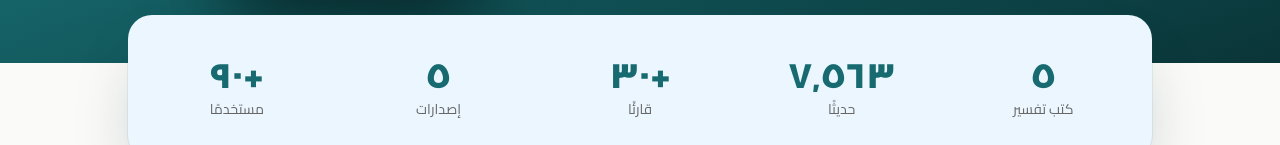
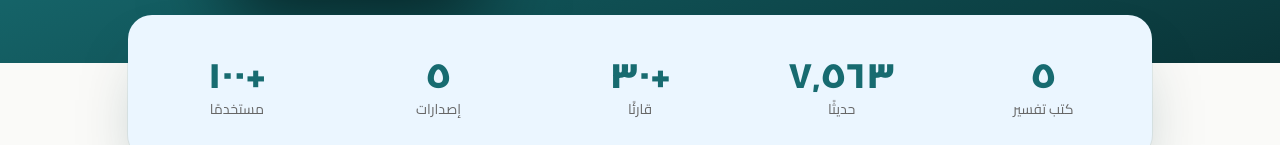
Before and after one commit to AdnanNasr/zad-landingPage, a React (Create React App) app: page / in a window 1280 px wide. Shown: the part 773-918 px from the top of the page. Built offline with nearby package versions, Linux system fonts and the light colour scheme.

Commit message:
update users number

```diff
--- a/src/locales/translations.js
+++ b/src/locales/translations.js
@@ -1,35 +1,383 @@
 const ar = {
-  common: { appName: "زاد المسلم", download: "تحميل التطبيق", googlePlay: "حمّل من Google Play", menu: "القائمة", lightMode: "الوضع الفاتح", darkMode: "الوضع الداكن", enableLight: "تفعيل الوضع الفاتح", enableDark: "تفعيل الوضع الداكن", switchLanguage:"Switch to English", languageLabel:"English", languageShort:"EN" },
-  nav: { features: "المزايا", screenshots: "صور التطبيق", why: "لماذا زاد المسلم", privacy: "الخصوصية", github: "المساهمة", faq: "الأسئلة الشائعة" },
-  hero: { titleBefore: "كل ما يحتاجه", titleAccent: "المسلم", titleAfter: "في مكان واحد", description: "زاد المسلم يجمع بين القرآن الكريم، مواقيت الصلاة، الأذكار، السنة النبوية، واتجاه القبلة في تجربة واحدة صُممت لترافقك في كل لحظة من يومك", cta: "حمّل التطبيق الآن مجانًا", availability: "متاح لأجهزة Android وقريبًا على iOS", nextPrayer: "الصلاة القادمة", prayer: "العصر · 04:41", activeReciter: "قارئ نشط الآن", reciter: "مشاري العفاسي", imageAlt: "تطبيق زاد المسلم" },
-  stats: [{number:"5",label:"كتب تفسير"},{number:"7,563",label:"حديثًا"},{number:"+30",label:"قارئًا"},{number:"5",label:"إصدارات"},{number:"+90",label:"مستخدمًا"}],
-  intro: { label:"عن التطبيق", before:"زاد المسلم يجمع بين", highlight:"القرآن الكريم، مواقيت الصلاة، الأذكار، السنة النبوية، واتجاه القبلة", after:"في تجربة واحدة صُممت لترافقك في كل لحظة من يومك. استمع إلى أكثر من", readers:"30 قارئًا", offlineBefore:"، وحمّل السور أو المصحف كاملًا للاستماع", offline:"دون إنترنت", rest:"، وتابع قراءتك من حيث توقفت بلمسة واحدة. احصل على مواقيت صلاة دقيقة مع تنبيهات الأذان والعد التنازلي للصلاة القادمة، واستفد من الأذكار اليومية وحصن المسلم، وتصفح الأحاديث النبوية بسهولة، مع بوصلة دقيقة لتحديد اتجاه القبلة، والتاريخين الهجري والميلادي، وتشغيل التلاوات في الخلفية مع التحكم بها مباشرة من الإشعارات وشاشة القفل." },
-  features: { label:"المزايا", title:"كل ما تحتاجه في مكان واحد", items:[{title:"القرآن الكريم",desc:"قراءة المصحف، متابعة موضع القراءة تلقائيًا، والاستماع لأكثر من 30 قارئًا."},{title:"التفاسير",desc:"الوصول إلى خمسة كتب تفسير متاحة داخل التطبيق."},{title:"مواقيت الصلاة",desc:"مواقيت دقيقة، تنبيهات الأذان، وعد تنازلي للصلاة القادمة."},{title:"الأحاديث النبوية",desc:"تصفح 7,563 حديثًا بطريقة منظمة وسهلة."},{title:"الأذكار وحصن المسلم",desc:"أذكار يومية ومحتوى مناسب لمختلف أوقات اليوم."},{title:"اتجاه القبلة",desc:"بوصلة لتحديد اتجاه القبلة اعتمادًا على موقعك."},{title:"التلاوات الصوتية",desc:"تشغيل في الخلفية والتحكم مباشرة من الإشعارات وشاشة القفل."},{title:"العمل دون إنترنت",desc:"معظم أجزاء التطبيق متاحة دون إنترنت بعد تنزيل المحتوى."}] },
-  screenshots: { label:"لمحة من الداخل",title:"شكل التطبيق",items:["الصفحة الرئيسية","مواقيت الصلاة","القرآن الكريم","الأحاديث","القرآن المرتل والصوتيات","اتجاه القبلة","الإعدادات"] },
-  why: { label:"لماذا زاد المسلم؟",title:"مبني على الثقة والبساطة",items:[{title:"مجاني بالكامل",desc:"بدون أي رسوم أو اشتراكات."},{title:"بدون إعلانات",desc:"تجربة نظيفة من أول لحظة."},{title:"خصوصيتك محفوظة",desc:"لا نجمع أي بيانات عن المستخدمين."},{title:"يعمل دون إنترنت",desc:"معظم الأقسام متاحة بدون اتصال."},{title:"مفتوح المصدر",desc:"الكود متاح للجميع على GitHub."}] },
-  mission: { label:"رسالتنا", text:"زاد المسلم لم يُصمم كمشروع تجاري، بل كخطوة بسيطة لخدمة المسلمين في يومهم. لا إعلانات، لا مقابل مادي، فقط تطبيق يسعى لأن يكون رفيقًا صادقًا في رحلتك اليومية مع القرآن والصلاة والذكر." },
-  privacy: { label:"الخصوصية والأذونات",title:"نحن نحترم خصوصيتك",items:["لا يجمع التطبيق أي بيانات عن المستخدمين.","إذن الموقع يُستخدم فقط لحساب مواقيت الصلاة وتحديد اتجاه القبلة.","الإنترنت مطلوب مرة واحدة لجلب مدينتك، وبعدها تعمل المواقيت محليًا.","الإنترنت مطلوب أيضًا عند تنزيل التفاسير أو تحميل التلاوات للاستماع دون اتصال.","معظم أقسام التطبيق تعمل بالكامل دون إنترنت."] },
-  github: { label:"مفتوح المصدر",title:"شارك في تطوير زاد المسلم",cardTitle:"مشروع مفتوح المصدر بالكامل",description:"يمكنك الاطلاع على الكود، اقتراح تحسينات، أو المساهمة مباشرة في تطوير التطبيق عبر GitHub.",cta:"زيارة المستودع" },
-  faq: { label:"الأسئلة الشائعة",title:"لديك سؤال؟",items:[{q:"هل التطبيق مجاني؟",a:"نعم، التطبيق مجاني بالكامل."},{q:"هل يحتوي على إعلانات؟",a:"لا، التطبيق خالٍ تمامًا من الإعلانات."},{q:"هل يعمل دون إنترنت؟",a:"يعمل جزء كبير من التطبيق دون إنترنت، بينما تتطلب بعض العمليات مثل تنزيل التفاسير والتلاوات اتصالًا بالإنترنت."},{q:"لماذا يحتاج التطبيق إلى تحديد الموقع؟",a:"لاستخدامه في حساب مواقيت الصلاة وتحديد اتجاه القبلة فقط."},{q:"هل يجمع بيانات المستخدمين؟",a:"لا، التطبيق لا يجمع أي بيانات عن المستخدمين."},{q:"هل التطبيق متوفر على iPhone؟",a:"غير متوفر حاليًا، ومن المخطط طرح نسخة على App Store مستقبلًا."},{q:"كيف يمكنني الإبلاغ عن مشكلة؟",a:"عبر مراسلة المطور من صفحة التطبيق في المتجر، أو إنشاء Issue في مستودع GitHub."}] },
-  download: { label:"ابدأ الآن",title:"زادك اليومي على بُعد تحميل واحد",description:"انضم إلى مستخدمي زاد المسلم، وابدأ رحلتك مع القرآن والذكر والصلاة اليوم.",qrAlt:"امسح لتحميل زاد المسلم",qrCaption:"امسح للتحميل المباشر" },
-  footer: { description:"تطبيق يجمع بين القرآن الكريم والأذكار ومواقيت الصلاة واتجاه القبلة في مكان واحد، مع احترام كامل لخصوصيتك.",soon:"قريبًا",links:"روابط",privacy:"سياسة الخصوصية",terms:"شروط الاستخدام",contact:"تواصل",copyright:"© 2026 زاد المسلم. جميع الحقوق محفوظة." }
+  common: {
+    appName: "زاد المسلم",
+    download: "تحميل التطبيق",
+    googlePlay: "حمّل من Google Play",
+    menu: "القائمة",
+    lightMode: "الوضع الفاتح",
+    darkMode: "الوضع الداكن",
+    enableLight: "تفعيل الوضع الفاتح",
+    enableDark: "تفعيل الوضع الداكن",
+    switchLanguage: "Switch to English",
+    languageLabel: "English",
+    languageShort: "EN",
+  },
+  nav: {
+    features: "المزايا",
+    screenshots: "صور التطبيق",
+    why: "لماذا زاد المسلم",
+    privacy: "الخصوصية",
+    github: "المساهمة",
+    faq: "الأسئلة الشائعة",
+  },
+  hero: {
+    titleBefore: "كل ما يحتاجه",
+    titleAccent: "المسلم",
+    titleAfter: "في مكان واحد",
+    description:
+      "زاد المسلم يجمع بين القرآن الكريم، مواقيت الصلاة، الأذكار، السنة النبوية، واتجاه القبلة في تجربة واحدة صُممت لترافقك في كل لحظة من يومك",
+    cta: "حمّل التطبيق الآن مجانًا",
+    availability: "متاح لأجهزة Android وقريبًا على iOS",
+    nextPrayer: "الصلاة القادمة",
+    prayer: "العصر · 04:41",
+    activeReciter: "قارئ نشط الآن",
+    reciter: "مشاري العفاسي",
+    imageAlt: "تطبيق زاد المسلم",
+  },
+  stats: [
+    { number: "5", label: "كتب تفسير" },
+    { number: "7,563", label: "حديثًا" },
+    { number: "+30", label: "قارئًا" },
+    { number: "5", label: "إصدارات" },
+    { number: "+100", label: "مستخدمًا" },
+  ],
+  intro: {
+    label: "عن التطبيق",
+    before: "زاد المسلم يجمع بين",
+    highlight:
+      "القرآن الكريم، مواقيت الصلاة، الأذكار، السنة النبوية، واتجاه القبلة",
+    after: "في تجربة واحدة صُممت لترافقك في كل لحظة من يومك. استمع إلى أكثر من",
+    readers: "30 قارئًا",
+    offlineBefore: "، وحمّل السور أو المصحف كاملًا للاستماع",
+    offline: "دون إنترنت",
+    rest: "، وتابع قراءتك من حيث توقفت بلمسة واحدة. احصل على مواقيت صلاة دقيقة مع تنبيهات الأذان والعد التنازلي للصلاة القادمة، واستفد من الأذكار اليومية وحصن المسلم، وتصفح الأحاديث النبوية بسهولة، مع بوصلة دقيقة لتحديد اتجاه القبلة، والتاريخين الهجري والميلادي، وتشغيل التلاوات في الخلفية مع التحكم بها مباشرة من الإشعارات وشاشة القفل.",
+  },
+  features: {
+    label: "المزايا",
+    title: "كل ما تحتاجه في مكان واحد",
+    items: [
+      {
+        title: "القرآن الكريم",
+        desc: "قراءة المصحف، متابعة موضع القراءة تلقائيًا، والاستماع لأكثر من 30 قارئًا.",
+      },
+      {
+        title: "التفاسير",
+        desc: "الوصول إلى خمسة كتب تفسير متاحة داخل التطبيق.",
+      },
+      {
+        title: "مواقيت الصلاة",
+        desc: "مواقيت دقيقة، تنبيهات الأذان، وعد تنازلي للصلاة القادمة.",
+      },
+      {
+        title: "الأحاديث النبوية",
+        desc: "تصفح 7,563 حديثًا بطريقة منظمة وسهلة.",
+      },
+      {
+        title: "الأذكار وحصن المسلم",
+        desc: "أذكار يومية ومحتوى مناسب لمختلف أوقات اليوم.",
+      },
+      {
+        title: "اتجاه القبلة",
+        desc: "بوصلة لتحديد اتجاه القبلة اعتمادًا على موقعك.",
+      },
+      {
+        title: "التلاوات الصوتية",
+        desc: "تشغيل في الخلفية والتحكم مباشرة من الإشعارات وشاشة القفل.",
+      },
+      {
+        title: "العمل دون إنترنت",
+        desc: "معظم أجزاء التطبيق متاحة دون إنترنت بعد تنزيل المحتوى.",
+      },
+    ],
+  },
+  screenshots: {
+    label: "لمحة من الداخل",
+    title: "شكل التطبيق",
+    items: [
+      "الصفحة الرئيسية",
+      "مواقيت الصلاة",
+      "القرآن الكريم",
+      "الأحاديث",
+      "القرآن المرتل والصوتيات",
+      "اتجاه القبلة",
+      "الإعدادات",
+    ],
+  },
+  why: {
+    label: "لماذا زاد المسلم؟",
+    title: "مبني على الثقة والبساطة",
+    items: [
+      { title: "مجاني بالكامل", desc: "بدون أي رسوم أو اشتراكات." },
+      { title: "بدون إعلانات", desc: "تجربة نظيفة من أول لحظة." },
+      { title: "خصوصيتك محفوظة", desc: "لا نجمع أي بيانات عن المستخدمين." },
+      { title: "يعمل دون إنترنت", desc: "معظم الأقسام متاحة بدون اتصال." },
+      { title: "مفتوح المصدر", desc: "الكود متاح للجميع على GitHub." },
+    ],
+  },
+  mission: {
+    label: "رسالتنا",
+    text: "زاد المسلم لم يُصمم كمشروع تجاري، بل كخطوة بسيطة لخدمة المسلمين في يومهم. لا إعلانات، لا مقابل مادي، فقط تطبيق يسعى لأن يكون رفيقًا صادقًا في رحلتك اليومية مع القرآن والصلاة والذكر.",
+  },
+  privacy: {
+    label: "الخصوصية والأذونات",
+    title: "نحن نحترم خصوصيتك",
+    items: [
+      "لا يجمع التطبيق أي بيانات عن المستخدمين.",
+      "إذن الموقع يُستخدم فقط لحساب مواقيت الصلاة وتحديد اتجاه القبلة.",
+      "الإنترنت مطلوب مرة واحدة لجلب مدينتك، وبعدها تعمل المواقيت محليًا.",
+      "الإنترنت مطلوب أيضًا عند تنزيل التفاسير أو تحميل التلاوات للاستماع دون اتصال.",
+      "معظم أقسام التطبيق تعمل بالكامل دون إنترنت.",
+    ],
+  },
+  github: {
+    label: "مفتوح المصدر",
+    title: "شارك في تطوير زاد المسلم",
+    cardTitle: "مشروع مفتوح المصدر بالكامل",
+    description:
+      "يمكنك الاطلاع على الكود، اقتراح تحسينات، أو المساهمة مباشرة في تطوير التطبيق عبر GitHub.",
+    cta: "زيارة المستودع",
+  },
+  faq: {
+    label: "الأسئلة الشائعة",
+    title: "لديك سؤال؟",
+    items: [
+      { q: "هل التطبيق مجاني؟", a: "نعم، التطبيق مجاني بالكامل." },
+      {
+        q: "هل يحتوي على إعلانات؟",
+        a: "لا، التطبيق خالٍ تمامًا من الإعلانات.",
+      },
+      {
+        q: "هل يعمل دون إنترنت؟",
+        a: "يعمل جزء كبير من التطبيق دون إنترنت، بينما تتطلب بعض العمليات مثل تنزيل التفاسير والتلاوات اتصالًا بالإنترنت.",
+      },
+      {
+        q: "لماذا يحتاج التطبيق إلى تحديد الموقع؟",
+        a: "لاستخدامه في حساب مواقيت الصلاة وتحديد اتجاه القبلة فقط.",
+      },
+      {
+        q: "هل يجمع بيانات المستخدمين؟",
+        a: "لا، التطبيق لا يجمع أي بيانات عن المستخدمين.",
+      },
+      {
+        q: "هل التطبيق متوفر على iPhone؟",
+        a: "غير متوفر حاليًا، ومن المخطط طرح نسخة على App Store مستقبلًا.",
+      },
+      {
+        q: "كيف يمكنني الإبلاغ عن مشكلة؟",
+        a: "عبر مراسلة المطور من صفحة التطبيق في المتجر، أو إنشاء Issue في مستودع GitHub.",
+      },
+    ],
+  },
+  download: {
+    label: "ابدأ الآن",
+    title: "زادك اليومي على بُعد تحميل واحد",
+    description:
+      "انضم إلى مستخدمي زاد المسلم، وابدأ رحلتك مع القرآن والذكر والصلاة اليوم.",
+    qrAlt: "امسح لتحميل زاد المسلم",
+    qrCaption: "امسح للتحميل المباشر",
+  },
+  footer: {
+    description:
+      "تطبيق يجمع بين القرآن الكريم والأذكار ومواقيت الصلاة واتجاه القبلة في مكان واحد، مع احترام كامل لخصوصيتك.",
+    soon: "قريبًا",
+    links: "روابط",
+    privacy: "سياسة الخصوصية",
+    terms: "شروط الاستخدام",
+    contact: "تواصل",
+    copyright: "© 2026 زاد المسلم. جميع الحقوق محفوظة.",
+  },
 };
 
 const en = {
-  common:{appName:"Zad Al-Muslim",download:"Download App",googlePlay:"Get it on Google Play",menu:"Menu",lightMode:"Light mode",darkMode:"Dark mode",enableLight:"Enable light mode",enableDark:"Enable dark mode",switchLanguage:"التبديل إلى العربية",languageLabel:"العربية",languageShort:"ع"},
-  nav:{features:"Features",screenshots:"Screenshots",why:"Why Zad",privacy:"Privacy",github:"Contribute",faq:"FAQ"},
-  hero:{titleBefore:"Everything",titleAccent:"a Muslim needs",titleAfter:"in one place",description:"Zad Al-Muslim brings the Quran, prayer times, daily adhkar, the Prophetic Sunnah, and Qibla direction together in one experience designed to accompany you throughout your day.",cta:"Download the app for free",availability:"Available on Android, coming soon to iOS",nextPrayer:"Next prayer",prayer:"Asr · 04:41",activeReciter:"Now playing",reciter:"Mishary Alafasy",imageAlt:"Zad Al-Muslim app"},
-  stats:[{number:"5",label:"Tafsir books"},{number:"7,563",label:"Hadiths"},{number:"+30",label:"Reciters"},{number:"5",label:"Releases"},{number:"+90",label:"Users"}],
-  intro:{label:"About the app",before:"Zad Al-Muslim brings together",highlight:"the Quran, prayer times, adhkar, the Prophetic Sunnah, and Qibla direction",after:"in one experience designed for every moment of your day. Listen to more than",readers:"30 reciters",offlineBefore:", download individual surahs or the complete Quran and listen",offline:"offline",rest:", and resume reading exactly where you stopped. Get accurate prayer times, adhan alerts, and a countdown to the next prayer; access daily adhkar and Hisn Al-Muslim; browse hadiths easily; find the Qibla with a precise compass; view Hijri and Gregorian dates; and control background recitation from notifications and the lock screen."},
-  features:{label:"Features",title:"Everything you need in one place",items:[{title:"The Holy Quran",desc:"Read the Quran, automatically save your place, and listen to over 30 reciters."},{title:"Tafsir",desc:"Access five books of Quran commentary inside the app."},{title:"Prayer Times",desc:"Accurate times, adhan notifications, and a countdown to the next prayer."},{title:"Prophetic Hadith",desc:"Browse 7,563 hadiths in a clear, organized way."},{title:"Adhkar & Hisn Al-Muslim",desc:"Daily remembrance suited to every part of your day."},{title:"Qibla Direction",desc:"Find the Qibla using a compass based on your location."},{title:"Audio Recitations",desc:"Play in the background and control audio from notifications and the lock screen."},{title:"Works Offline",desc:"Most of the app remains available offline after content is downloaded."}]},
-  screenshots:{label:"A look inside",title:"Explore the app",items:["Home","Prayer times","The Holy Quran","Hadith","Recitations and audio","Qibla direction","Settings"]},
-  why:{label:"Why Zad Al-Muslim?",title:"Built on trust and simplicity",items:[{title:"Completely free",desc:"No fees or subscriptions."},{title:"Ad-free",desc:"A clean experience from the start."},{title:"Privacy-first",desc:"We do not collect user data."},{title:"Works offline",desc:"Most sections work without a connection."},{title:"Open source",desc:"The source code is available on GitHub."}]},
-  mission:{label:"Our mission",text:"Zad Al-Muslim was not built as a commercial project, but as a simple way to serve Muslims in their daily lives. No ads and no fees—just an app that strives to be a faithful companion on your daily journey with the Quran, prayer, and remembrance."},
-  privacy:{label:"Privacy & permissions",title:"We respect your privacy",items:["The app does not collect any user data.","Location permission is used only to calculate prayer times and determine the Qibla direction.","Internet access is needed once to find your city; prayer times then work locally.","Internet access is also required to download tafsir books or recitations for offline listening.","Most sections of the app work completely offline."]},
-  github:{label:"Open source",title:"Help build Zad Al-Muslim",cardTitle:"A fully open-source project",description:"Explore the code, suggest improvements, or contribute directly to the app on GitHub.",cta:"View repository"},
-  faq:{label:"Frequently asked questions",title:"Have a question?",items:[{q:"Is the app free?",a:"Yes, the app is completely free."},{q:"Does it contain ads?",a:"No, the app is entirely ad-free."},{q:"Does it work offline?",a:"A large part of the app works offline. Some actions, such as downloading tafsir books and recitations, require an internet connection."},{q:"Why does the app need my location?",a:"It is used only to calculate prayer times and determine the Qibla direction."},{q:"Does the app collect user data?",a:"No, the app does not collect any user data."},{q:"Is the app available on iPhone?",a:"Not yet. An App Store release is planned for the future."},{q:"How can I report an issue?",a:"Contact the developer through the store listing or open an issue in the GitHub repository."}]},
-  download:{label:"Get started",title:"Your daily companion is one download away",description:"Join Zad Al-Muslim users and begin your journey with the Quran, remembrance, and prayer today.",qrAlt:"Scan to download Zad Al-Muslim",qrCaption:"Scan for direct download"},
-  footer:{description:"An all-in-one app for the Quran, adhkar, prayer times, and Qibla direction, built with full respect for your privacy.",soon:"Coming soon",links:"Links",privacy:"Privacy Policy",terms:"Terms of Use",contact:"Contact",copyright:"© 2026 Zad Al-Muslim. All rights reserved."}
+  common: {
+    appName: "Zad Al-Muslim",
+    download: "Download App",
+    googlePlay: "Get it on Google Play",
+    menu: "Menu",
+    lightMode: "Light mode",
+    darkMode: "Dark mode",
+    enableLight: "Enable light mode",
+    enableDark: "Enable dark mode",
+    switchLanguage: "التبديل إلى العربية",
+    languageLabel: "العربية",
+    languageShort: "ع",
+  },
+  nav: {
+    features: "Features",
+    screenshots: "Screenshots",
+    why: "Why Zad",
+    privacy: "Privacy",
+    github: "Contribute",
+    faq: "FAQ",
+  },
+  hero: {
+    titleBefore: "Everything",
+    titleAccent: "a Muslim needs",
+    titleAfter: "in one place",
+    description:
+      "Zad Al-Muslim brings the Quran, prayer times, daily adhkar, the Prophetic Sunnah, and Qibla direction together in one experience designed to accompany you throughout your day.",
+    cta: "Download the app for free",
+    availability: "Available on Android, coming soon to iOS",
+    nextPrayer: "Next prayer",
+    prayer: "Asr · 04:41",
+    activeReciter: "Now playing",
+    reciter: "Mishary Alafasy",
+    imageAlt: "Zad Al-Muslim app",
+  },
+  stats: [
+    { number: "5", label: "Tafsir books" },
+    { number: "7,563", label: "Hadiths" },
+    { number: "+30", label: "Reciters" },
+    { number: "5", label: "Releases" },
+    { number: "+100", label: "Users" },
+  ],
+  intro: {
+    label: "About the app",
+    before: "Zad Al-Muslim brings together",
+    highlight:
+      "the Quran, prayer times, adhkar, the Prophetic Sunnah, and Qibla direction",
+    after:
+      "in one experience designed for every moment of your day. Listen to more than",
+    readers: "30 reciters",
+    offlineBefore:
+      ", download individual surahs or the complete Quran and listen",
+    offline: "offline",
+    rest: ", and resume reading exactly where you stopped. Get accurate prayer times, adhan alerts, and a countdown to the next prayer; access daily adhkar and Hisn Al-Muslim; browse hadiths easily; find the Qibla with a precise compass; view Hijri and Gregorian dates; and control background recitation from notifications and the lock screen.",
+  },
+  features: {
+    label: "Features",
+    title: "Everything you need in one place",
+    items: [
+      {
+        title: "The Holy Quran",
+        desc: "Read the Quran, automatically save your place, and listen to over 30 reciters.",
+      },
+      {
+        title: "Tafsir",
+        desc: "Access five books of Quran commentary inside the app.",
+      },
+      {
+        title: "Prayer Times",
+        desc: "Accurate times, adhan notifications, and a countdown to the next prayer.",
+      },
+      {
+        title: "Prophetic Hadith",
+        desc: "Browse 7,563 hadiths in a clear, organized way.",
+      },
+      {
+        title: "Adhkar & Hisn Al-Muslim",
+        desc: "Daily remembrance suited to every part of your day.",
+      },
+      {
+        title: "Qibla Direction",
+        desc: "Find the Qibla using a compass based on your location.",
+      },
+      {
+        title: "Audio Recitations",
+        desc: "Play in the background and control audio from notifications and the lock screen.",
+      },
+      {
+        title: "Works Offline",
+        desc: "Most of the app remains available offline after content is downloaded.",
+      },
+    ],
+  },
+  screenshots: {
+    label: "A look inside",
+    title: "Explore the app",
+    items: [
+      "Home",
+      "Prayer times",
+      "The Holy Quran",
+      "Hadith",
+      "Recitations and audio",
+      "Qibla direction",
+      "Settings",
+    ],
+  },
+  why: {
+    label: "Why Zad Al-Muslim?",
+    title: "Built on trust and simplicity",
+    items: [
+      { title: "Completely free", desc: "No fees or subscriptions." },
+      { title: "Ad-free", desc: "A clean experience from the start." },
+      { title: "Privacy-first", desc: "We do not collect user data." },
+      {
+        title: "Works offline",
+        desc: "Most sections work without a connection.",
+      },
+      { title: "Open source", desc: "The source code is available on GitHub." },
+    ],
+  },
+  mission: {
+    label: "Our mission",
+    text: "Zad Al-Muslim was not built as a commercial project, but as a simple way to serve Muslims in their daily lives. No ads and no fees—just an app that strives to be a faithful companion on your daily journey with the Quran, prayer, and remembrance.",
+  },
+  privacy: {
+    label: "Privacy & permissions",
+    title: "We respect your privacy",
+    items: [
+      "The app does not collect any user data.",
+      "Location permission is used only to calculate prayer times and determine the Qibla direction.",
+      "Internet access is needed once to find your city; prayer times then work locally.",
+      "Internet access is also required to download tafsir books or recitations for offline listening.",
+      "Most sections of the app work completely offline.",
+    ],
+  },
+  github: {
+    label: "Open source",
+    title: "Help build Zad Al-Muslim",
+    cardTitle: "A fully open-source project",
+    description:
+      "Explore the code, suggest improvements, or contribute directly to the app on GitHub.",
+    cta: "View repository",
+  },
+  faq: {
+    label: "Frequently asked questions",
+    title: "Have a question?",
+    items: [
+      { q: "Is the app free?", a: "Yes, the app is completely free." },
+      { q: "Does it contain ads?", a: "No, the app is entirely ad-free." },
+      {
+        q: "Does it work offline?",
+        a: "A large part of the app works offline. Some actions, such as downloading tafsir books and recitations, require an internet connection.",
+      },
+      {
+        q: "Why does the app need my location?",
+        a: "It is used only to calculate prayer times and determine the Qibla direction.",
+      },
+      {
+        q: "Does the app collect user data?",
+        a: "No, the app does not collect any user data.",
+      },
+      {
+        q: "Is the app available on iPhone?",
+        a: "Not yet. An App Store release is planned for the future.",
+      },
+      {
+        q: "How can I report an issue?",
+        a: "Contact the developer through the store listing or open an issue in the GitHub repository.",
+      },
+    ],
+  },
+  download: {
+    label: "Get started",
+    title: "Your daily companion is one download away",
+    description:
+      "Join Zad Al-Muslim users and begin your journey with the Quran, remembrance, and prayer today.",
+    qrAlt: "Scan to download Zad Al-Muslim",
+    qrCaption: "Scan for direct download",
+  },
+  footer: {
+    description:
+      "An all-in-one app for the Quran, adhkar, prayer times, and Qibla direction, built with full respect for your privacy.",
+    soon: "Coming soon",
+    links: "Links",
+    privacy: "Privacy Policy",
+    terms: "Terms of Use",
+    contact: "Contact",
+    copyright: "© 2026 Zad Al-Muslim. All rights reserved.",
+  },
 };
 
 export const translations = { ar, en };
```
